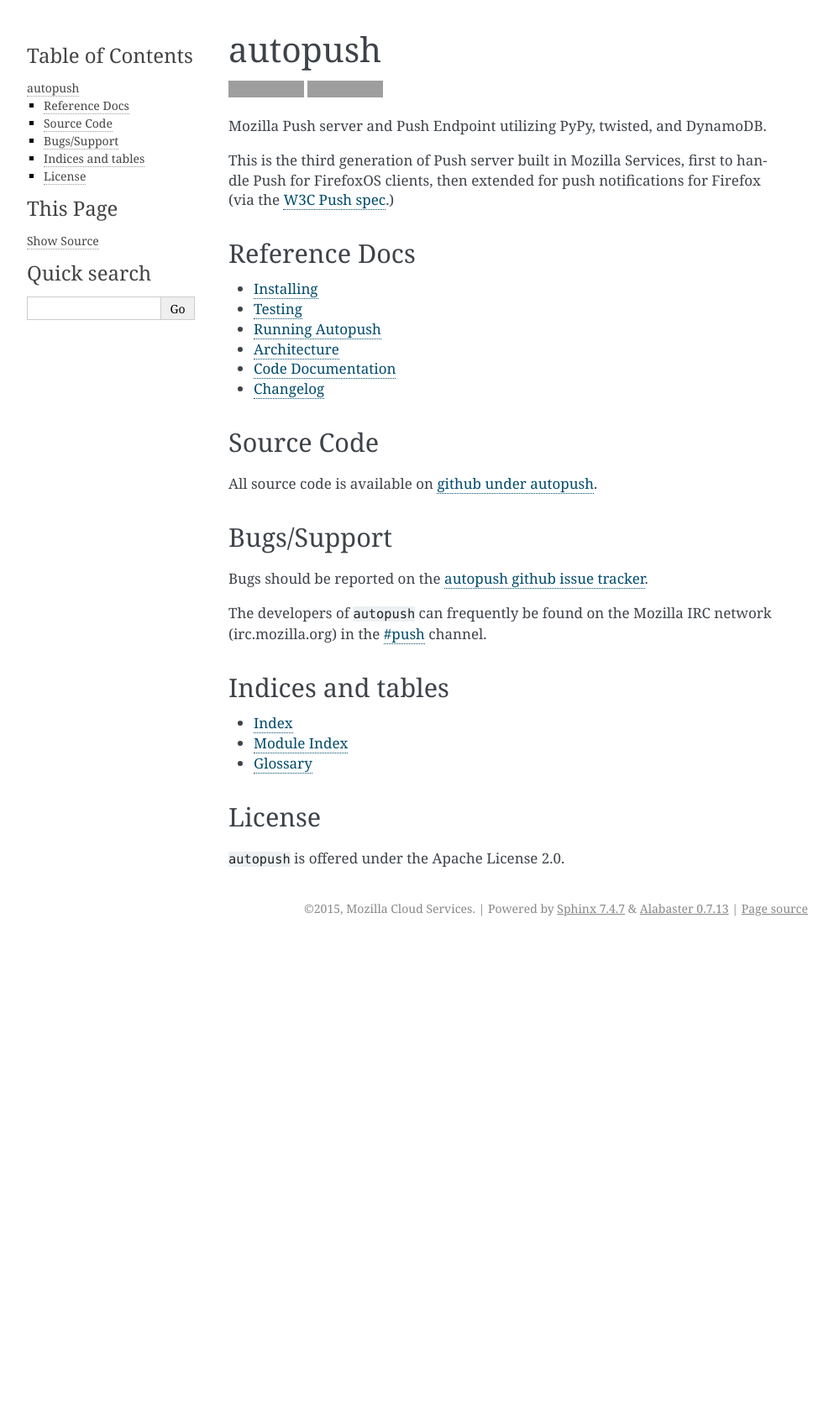
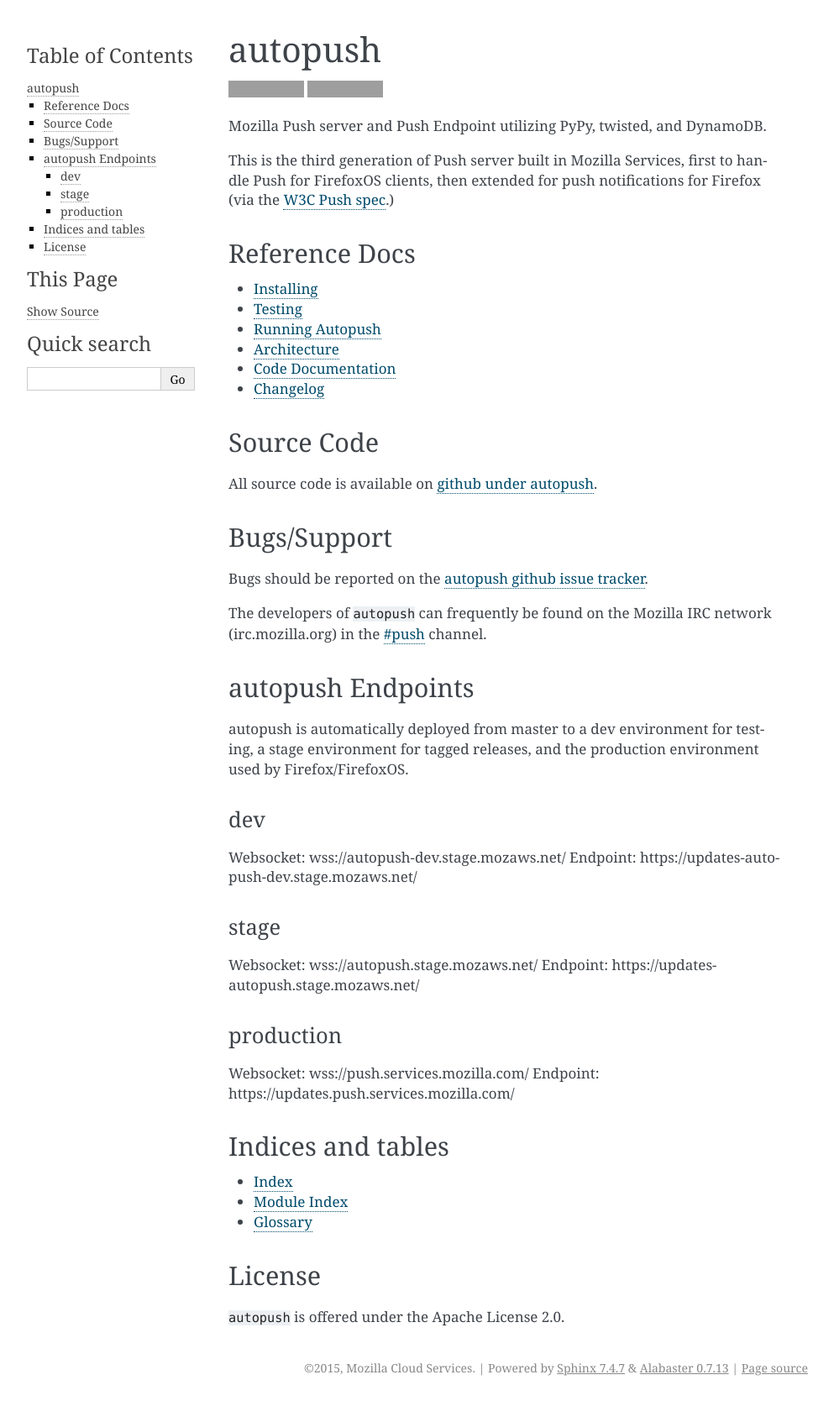
Before and after one commit to mozilla-services/autopush, a Sphinx documentation site: the page built from docs/index.rst, in a window 1280 px wide. Shown: the whole page at 84% size, without its empty margins (148-1141 px from the left). Built offline with Sphinx 7.4.7, drawn with Linux system fonts in a browser that asks for light colours; before the commit the page ends 1121 px from its top, so only the background shows below that; grey boxes are pictures that could not be loaded.

Commit message:
doc: add docs about endpoints and websocket locations

```diff
--- a/CHANGELOG.rst
+++ b/CHANGELOG.rst
@@ -15,6 +15,7 @@
 
 * Fix db test bug with month addition to properly handle December. Issue #261.
 * Relax endpoint TLS cert requirement for https scheme. Issue #249.
+* Add endpoint names to the docs. Issue #223.
 
 WebPush
 -------
--- a/docs/index.rst
+++ b/docs/index.rst
@@ -42,6 +42,31 @@
 The developers of ``autopush`` can frequently be found on the Mozilla IRC
 network (irc.mozilla.org) in the `\#push`_ channel.
 
+autopush Endpoints
+==================
+
+autopush is automatically deployed from master to a dev environment for testing,
+a stage environment for tagged releases, and the production environment used by
+Firefox/FirefoxOS.
+
+dev
+---
+
+Websocket: wss://autopush-dev.stage.mozaws.net/
+Endpoint: https://updates-autopush-dev.stage.mozaws.net/
+
+stage
+-----
+
+Websocket: wss://autopush.stage.mozaws.net/
+Endpoint: https://updates-autopush.stage.mozaws.net/
+
+production
+----------
+
+Websocket: wss://push.services.mozilla.com/
+Endpoint: https://updates.push.services.mozilla.com/
+
 Indices and tables
 ==================
 
```
